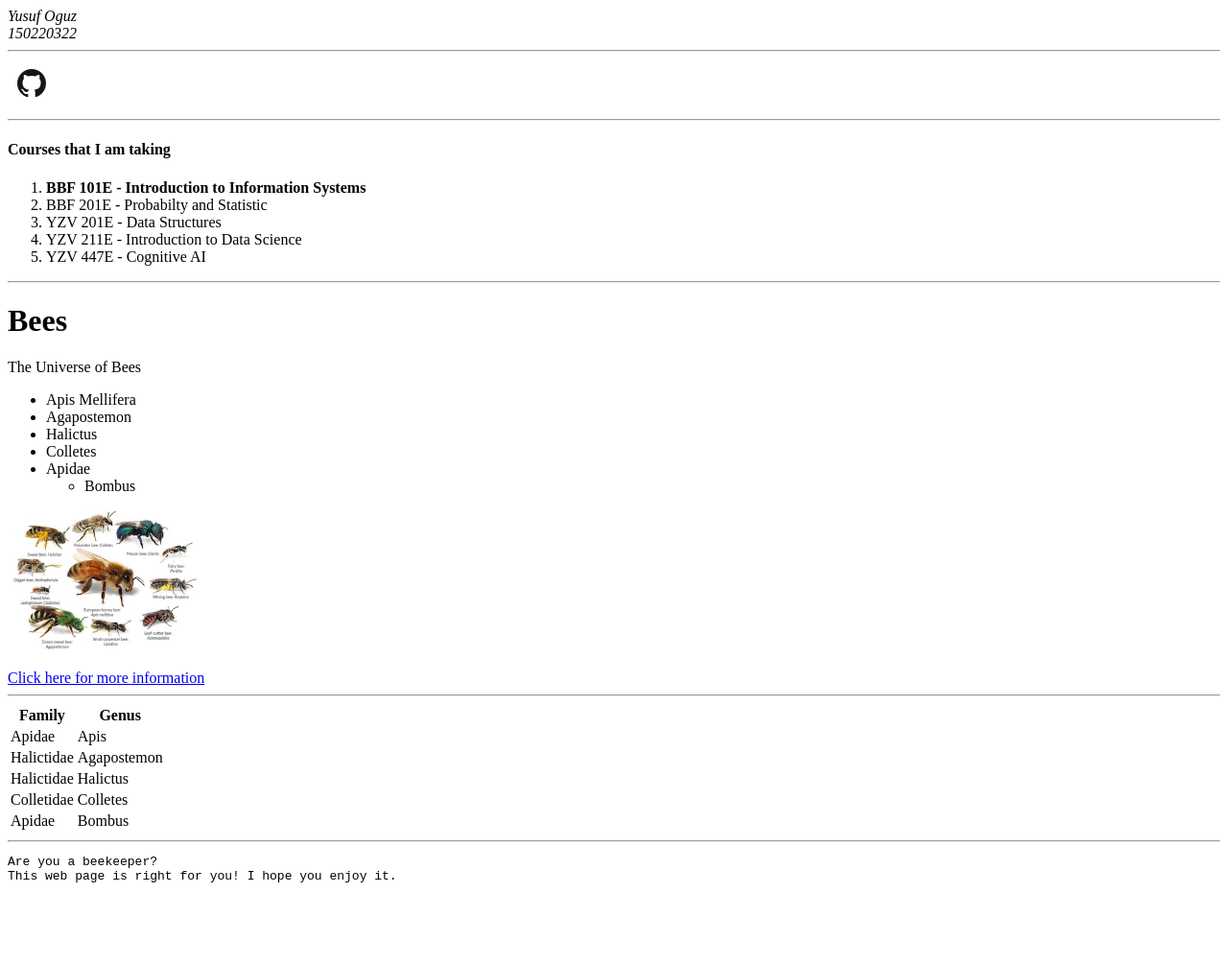
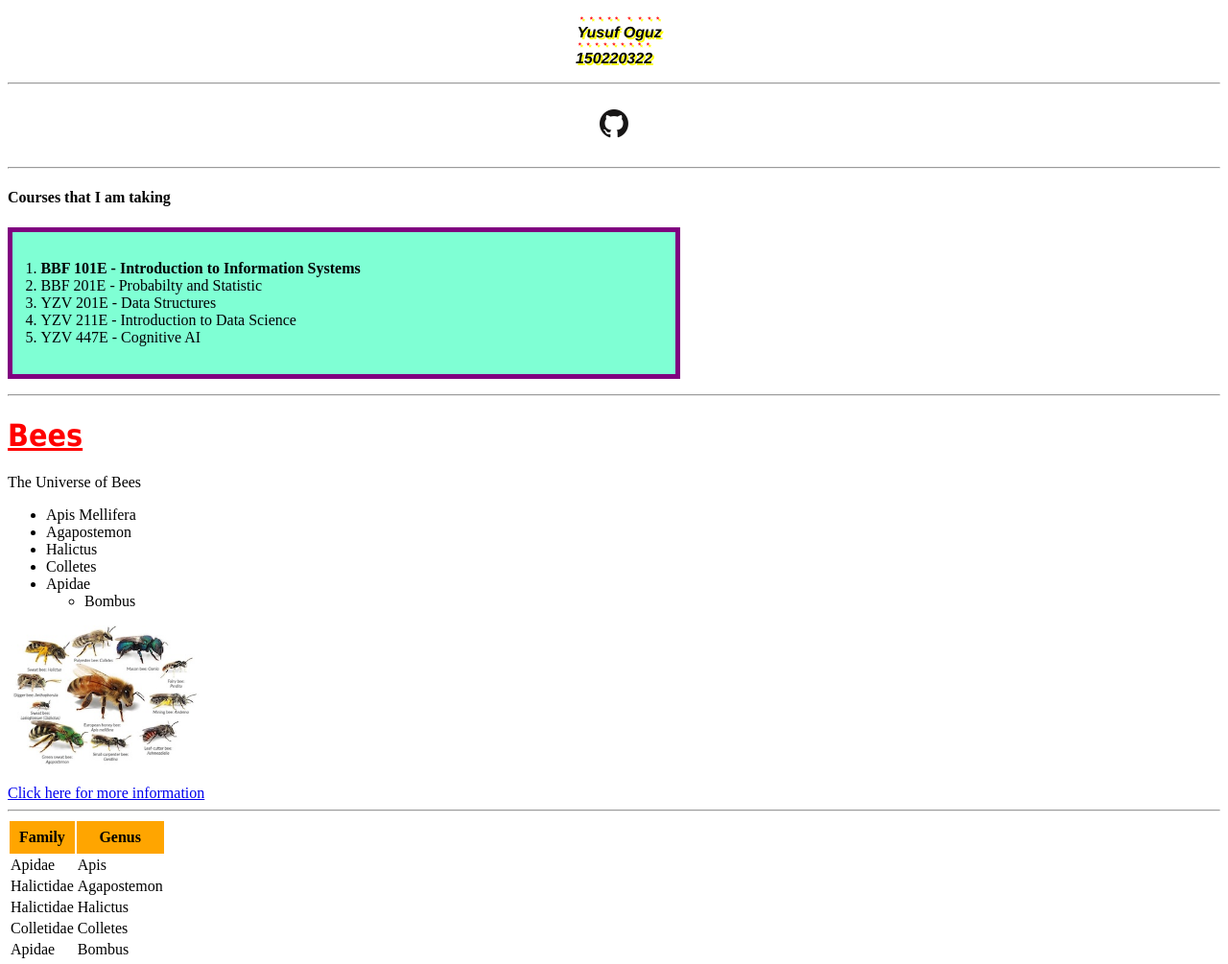
Before and after one commit to itu-itis25-oguzyu22/assignment_5, a plain HTML site: page index.html in a window 1280 px wide. Shown: the top 1005 px of the page at 96% size. Before the commit the page ends 949 px from the top, so only its background shows below. Drawn offline with Linux system fonts and the light colour scheme.

Commit message:
Update index.html

```diff
--- a/index.html
+++ b/index.html
@@ -1,13 +1,23 @@
-<!DOCTYPE html> <html> <head> <meta charset="UTF-8"> <title>My Web Page</title></head>
+<!DOCTYPE html> <html> <head>
+<meta charset="UTF-8"> <title>My Web Page</title>
+<link rel="stylesheet" type="text/css" href="13_11_2025.css">
+</head>
 
-<body> <em>
+<body>
+<p class="centered">
+    <em>
         Yusuf Oguz <br>
-        150220322 </em>
-
-    <hr> <a href="https://github.com/itu-itis25-oguzyu22"> <img src="github_icon.png" alt="GitHub Profili" style="width:50px; height:50px;">
-    </a>
+        150220322
+    </em>
+</p>
 
     <hr>
+<p class="center-icon">
+    <a href="https://github.com/itu-itis25-oguzyu22">
+    <img src="github_icon.png" alt="GitHub Profili" style="width:50px; height:50px;">
+    </a>
+</p>
+<hr>
 
     <h4>Courses that I am taking</h4> <ol>
         <li><strong>BBF 101E - Introduction to Information Systems</strong></li> <li>BBF 201E - Probabilty and Statistic</li> <li>YZV 201E - Data Structures</li> <li>YZV 211E - Introduction to Data Science</li> <li>YZV 447E - Cognitive AI</li> </ol>
```
